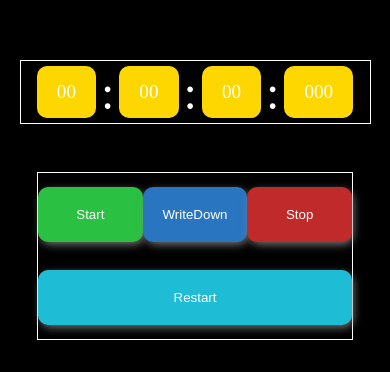
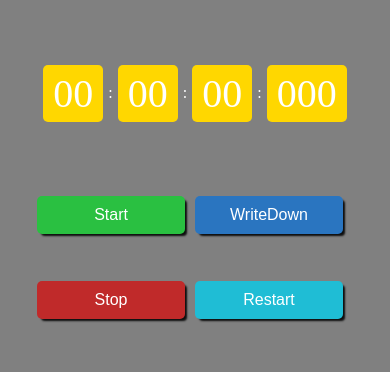
Before and after one commit to HelcioAnicio/StopWatch, a plain HTML site: page src/index.html in a window 390 px wide. Shown: the part 198-570 px from the top of the page. Drawn offline with Linux system fonts and the light colour scheme.

Commit message:
Become my project responsive to all screen

```diff
--- a/src/sass/styles.sass
+++ b/src/sass/styles.sass
@@ -5,7 +5,7 @@
 
 body, html
     font-size: 16px
-    background-color: black
+    background-color: gray
     width: 100vw
     height: 100vh
     display: flex
@@ -24,15 +24,14 @@ body, html
             justify-content: center
             align-items: center
             color: white
-            font-size: 3rem
-            border: 1px solid
+            font-size: 1rem
 
 
             span
-                font-size: 1.2rem
+                font-size: 2.5rem
                 margin: 5px
-                padding: 15px 20px
-                border-radius: 10px
+                padding: 5px 10px
+                border-radius: 5px
                 color: white
 
         .hour, .minutes, .seconds, .miliseconds
@@ -45,21 +44,22 @@ body, html
             justify-content: space-evenly
             align-items: center
             width: 90%
-            border: 1px solid
             color: white
             height: 40%
 
             button
+                font-size: 1rem
                 flex: 1 1 100px
-                padding: 20px 10px
+                padding: 10px 5px
+                margin-right: 10px
                 border: none
                 outline-offset: none
-                border-radius: 10px
+                border-radius: 5px
                 cursor: pointer
                 box-sizing: border-box
-                box-shadow: 2px 3px 10px -1px rgba(94, 94, 94, 0.91)
-                -webkit-box-shadow: 2px 3px 10px -1px rgba(140,140,140,0.91)
-                -moz-box-shadow: 2px 3px 10px -1px rgba(140,140,140,0.91)
+                box-shadow: 3px 3px 2px -1px rgba(0, 0, 0, 0.91)
+                -webkit-box-shadow: 3px 3px 2px -1px rgba(0, 0, 0, 0.91)
+                -moz-box-shadow: 3px 3px 2px -1px rgba(0, 0, 0, 0.91)
                 color: white
 
                 &:hover
@@ -70,7 +70,6 @@ body, html
 
             .writeDown
                 background-color: rgb(42, 117, 192)
-                // padding: 20px 30px
 
             .stop
                 background-color: rgb(192, 42, 42)
@@ -80,6 +79,33 @@ body, html
 
 
         .times
-            // border: 1px solid
             color: white
             font-size: 1.5rem
+
+
+
+@media screen and (min-width: 414px) and (min-height: 736px)
+    body,html
+        font-size: 23px
+
+
+
+@media screen and (min-width: 760px) and (min-height: 1000px)
+    body,html
+        font-size: 35px
+        .container
+            .display
+                span
+                    padding: 10px 15px
+
+            .sectionButtons
+                button
+                    padding: 20px 15px
+                    box-shadow: 3px 5px 3px 0px rgba(0, 0, 0, 0.91)
+                    -webkit-box-shadow:  3px 5px 3px 0px rgba(0, 0, 0, 0.91)
+                    -moz-box-shadow:  3px 5px 3px 0px rgba(0, 0, 0, 0.91)
+
+
+@media screen and (min-width: 1200px) and (min-height: 630px)
+    body,html
+        font-size: 40px
```
Also changed, not shown: src/css/styles.css, 1 other file.
